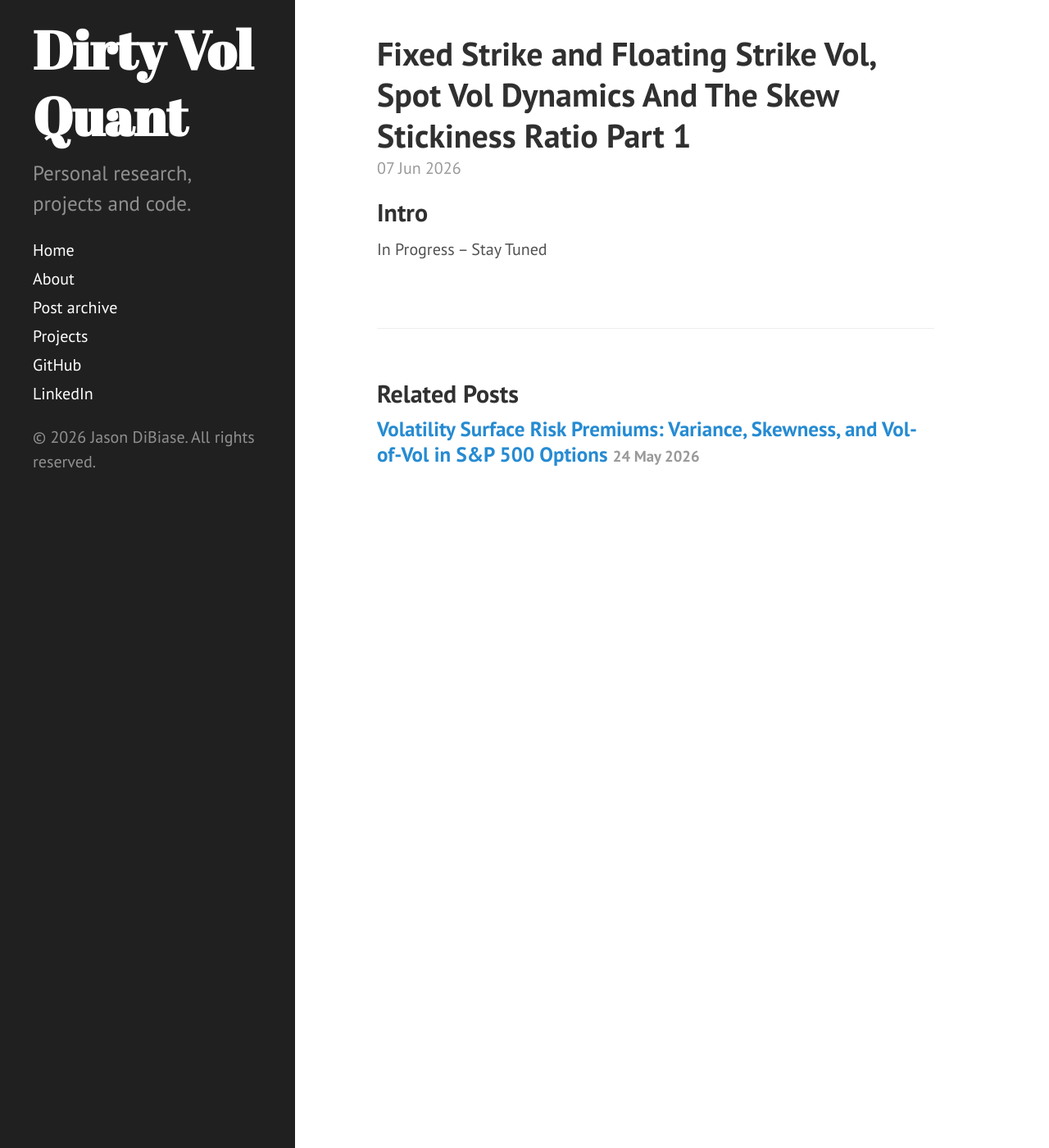
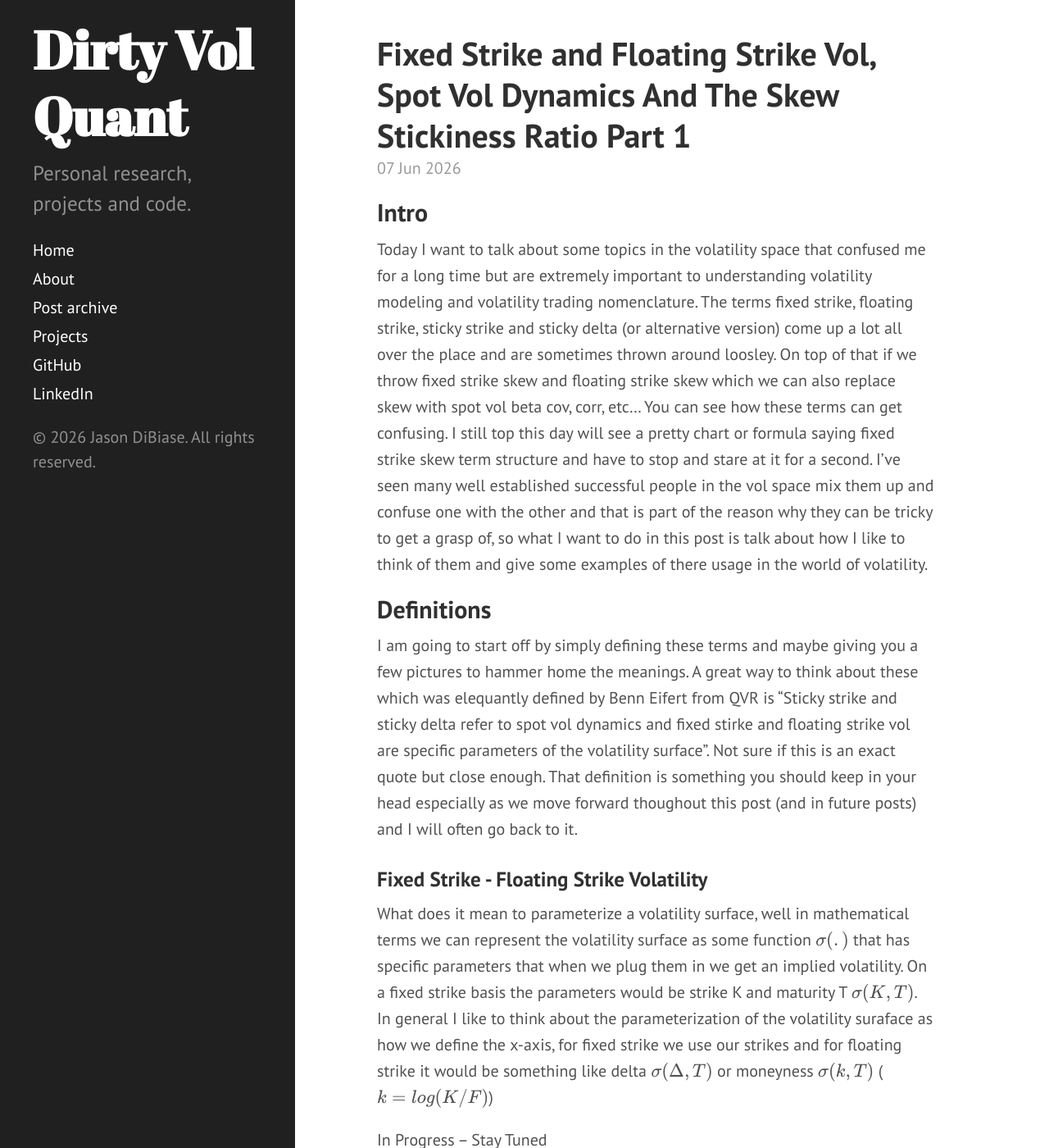
Before and after one commit to dibiasej/dibiasej.github.io, a Jekyll site: the page built from _posts/2026-06-07-Fixed-Strike-Floating-Strike-Spot-Vol-Dynamics-And-The-Skew-Stickiness-Ratio-Part-1.md, in a window 1280 px wide and 1400 px high. Shown: the whole window at 82% size. Built offline with Jekyll 4.4.1, drawn with Linux system fonts in a browser that asks for light colours; Markdown is read by kramdown in place of the engine named in the settings.

Commit message:
first fixed floating writings

```diff
--- a/_posts/2026-06-07-Fixed-Strike-Floating-Strike-Spot-Vol-Dynamics-And-The-Skew-Stickiness-Ratio-Part-1.md
+++ b/_posts/2026-06-07-Fixed-Strike-Floating-Strike-Spot-Vol-Dynamics-And-The-Skew-Stickiness-Ratio-Part-1.md
@@ -5,4 +5,12 @@ date: 2026-06-07
 ---
 
 ## Intro
+Today I want to talk about some topics in the volatility space that confused me for a long time but are extremely important to understanding volatility modeling and volatility trading nomenclature. The terms fixed strike, floating strike, sticky strike and sticky delta (or alternative version) come up a lot all over the place and are sometimes thrown around loosley. On top of that if we throw fixed strike skew and floating strike skew which we can also replace skew with spot vol beta cov, corr, etc... You can see how these terms can get confusing. I still top this day will see a pretty chart or formula saying fixed strike skew term structure and have to stop and stare at it for a second. I've seen many well established successful people in the vol space mix them up and confuse one with the other and that is part of the reason why they can be tricky to get a grasp of, so what I want to do in this post is talk about how I like to think of them and give some examples of there usage in the world of volatility.
+
+## Definitions
+I am going to start off by simply defining these terms and maybe giving you a few pictures to hammer home the meanings. A great way to think about these which was elequantly defined by Benn Eifert from QVR is "Sticky strike and sticky delta refer to spot vol dynamics and fixed stirke and floating strike vol are specific parameters of the volatility surface". Not sure if this is an exact quote but close enough. That definition is something you should keep in your head especially as we move forward thoughout this post (and in future posts) and I will often go back to it.
+
+### Fixed Strike - Floating Strike Volatility
+What does it mean to parameterize a volatility surface, well in mathematical terms we can represent the volatility surface as some function $\sigma(.)$ that has specific parameters that when we plug them in we get an implied volatility. On a fixed strike basis the parameters would be strike K and maturity T $\sigma(K, T)$. In general I like to think about the parameterization of the volatility suraface as how we define the x-axis, for fixed strike we use our strikes and for floating strike it would be something like delta $\sigma(\Delta, T)$ or moneyness $\sigma(k, T)$ ($k = log(K / F)$)
+
 In Progress -- Stay Tuned
```
